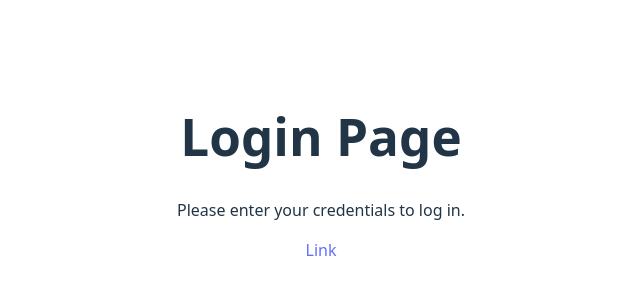
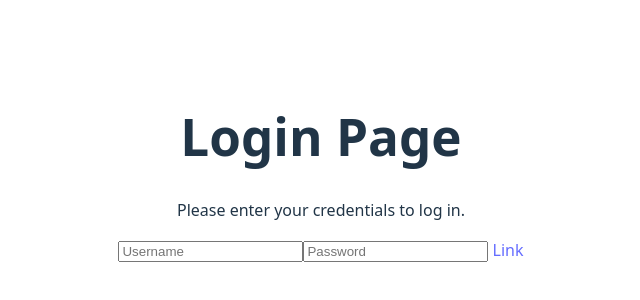
Before and after one commit to dimicmar1ija/FilmskiKutak, a React (Vite) app in the folder client/: page /login in a window 1280 px wide. Shown: the part 232-532 px from the top of the page, without its empty margins (319-959 px from the left). Built offline with nearby package versions, Linux system fonts and the light colour scheme.

Commit message:
Dodat TanStack - koristi se za fetch

```diff
--- a/client/package.json
+++ b/client/package.json
@@ -10,6 +10,7 @@
     "preview": "vite preview"
   },
   "dependencies": {
+    "@tanstack/react-query": "^5.83.0",
     "react": "^19.1.0",
     "react-dom": "^19.1.0",
     "react-router": "^7.7.0",
--- a/client/src/pages/login.jsx
+++ b/client/src/pages/login.jsx
@@ -6,6 +6,9 @@
             <h1>Login Page</h1>
             <p>Please enter your credentials to log in.</p>
 
+            <input type="text" placeholder="Username" />
+            <input type="password" placeholder="Password" />
+
             <NavLink to="/"> Link </NavLink>
 
         </div>
```
